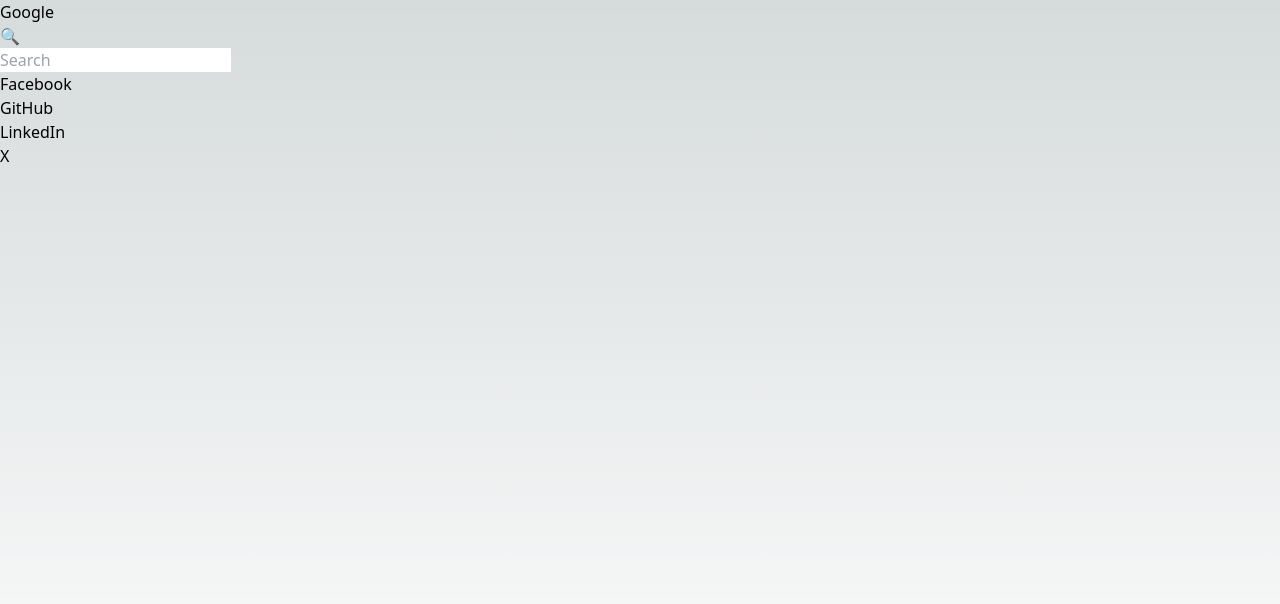
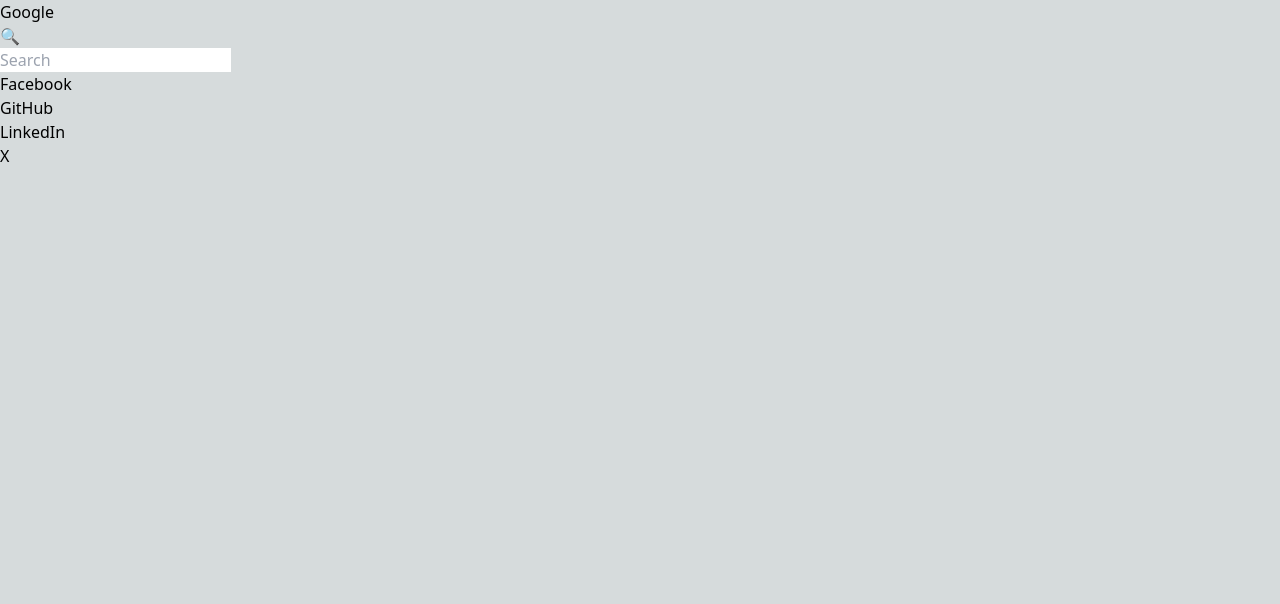
Before and after one commit to chochstrasser/nextjs-new-tab-page, a Next.js app: page / in a window 1280 px wide. Shown: the top 604 px of the page. Built offline with nearby package versions, Linux system fonts and the light colour scheme.

Commit message:
remove background gradient

```diff
--- a/app/globals.css
+++ b/app/globals.css
@@ -4,15 +4,13 @@
 
 :root {
   --foreground-rgb: 0, 0, 0;
-  --background-start-rgb: 214, 219, 220;
-  --background-end-rgb: 255, 255, 255;
+  --background-rgb: 214, 219, 220;
 }
 
 @media (prefers-color-scheme: dark) {
   :root {
     --foreground-rgb: 255, 255, 255;
-    --background-start-rgb: 60, 60, 60;
-    --background-end-rgb: 60, 60, 60;
+    --background-rgb: 60, 60, 60;
   }
 }
 
@@ -23,12 +21,8 @@
 
 body {
   color: rgb(var(--foreground-rgb));
-  background: linear-gradient(
-      to bottom,
-      transparent,
-      rgb(var(--background-end-rgb))
-    )
-    rgb(var(--background-start-rgb));
+  background:
+    rgb(var(--background-rgb));
 }
 
 @layer utilities {
```
